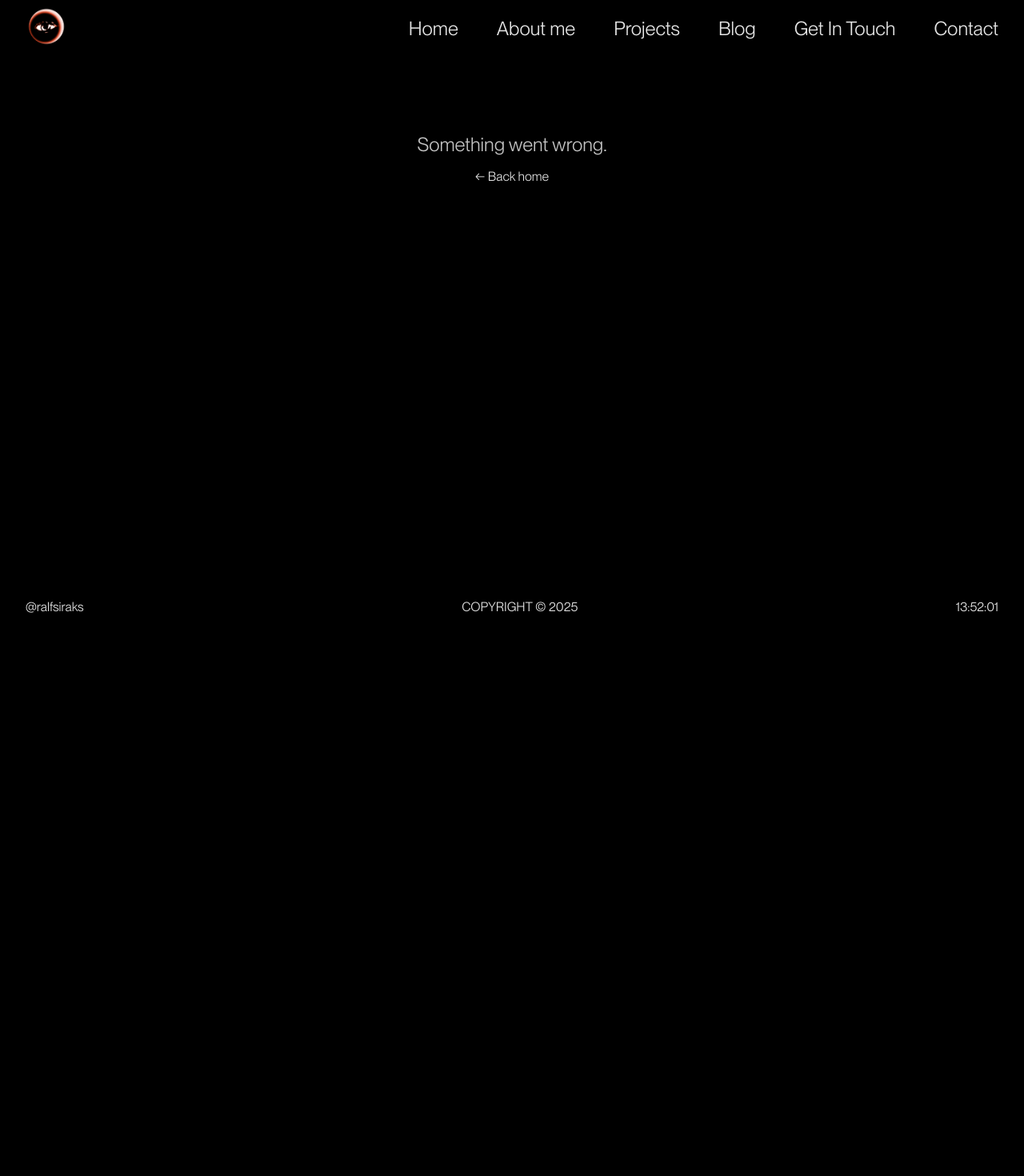
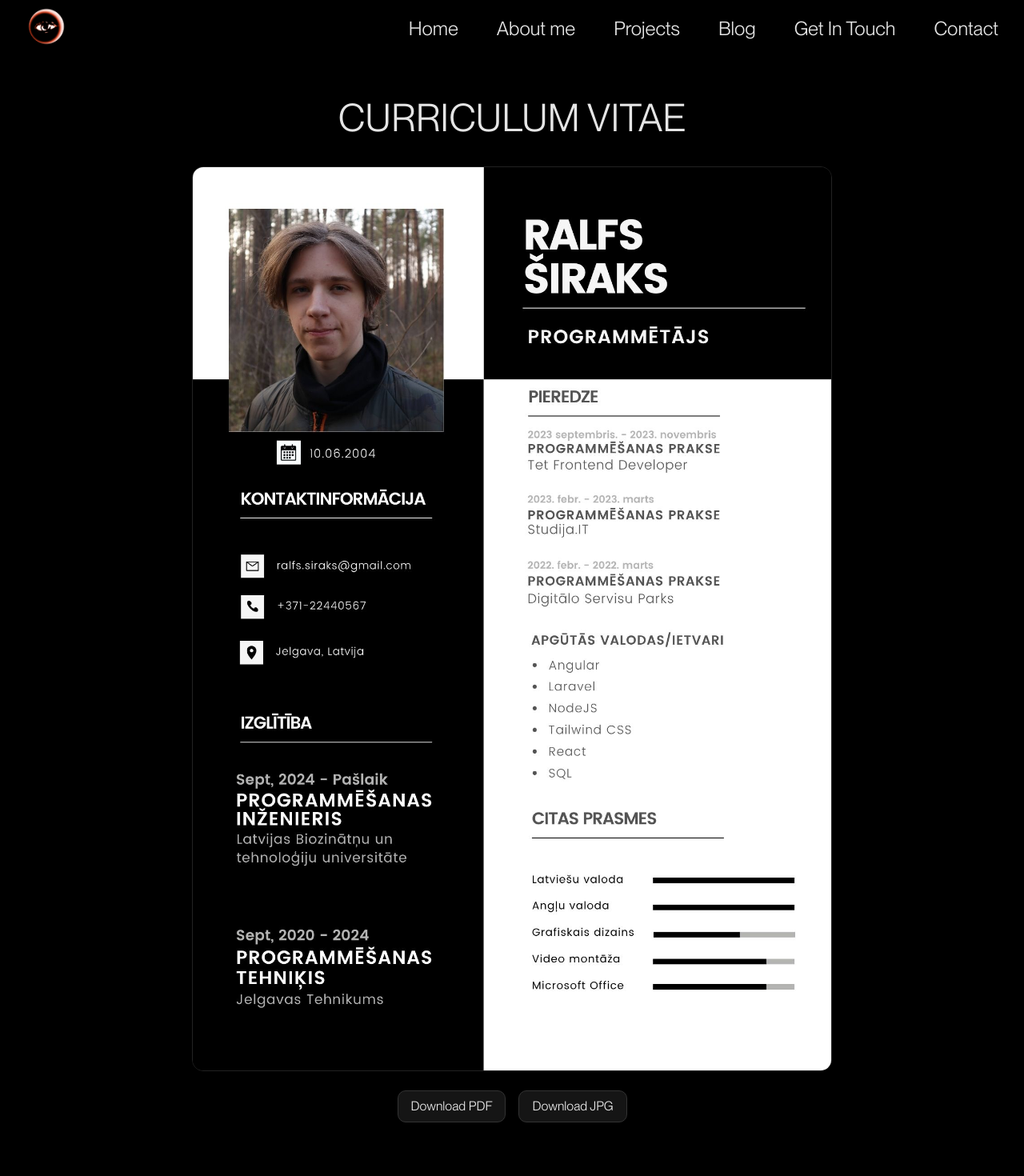
Before and after one commit to ralfsiraks/portfolio, a SvelteKit app: page /cv in a window 1280 px wide. Before the commit this address had no page. Shown: the top 1470 px of the page at 80% size. Before the commit the page ends 800 px from the top, so only its background shows below. Built offline with nearby package versions, Linux system fonts and the light colour scheme.

Commit message:
aded portfolio with download

```diff
--- a/src/routes/+page.svelte
+++ b/src/routes/+page.svelte
@@ -4,8 +4,10 @@
 </section>
 
 <style lang="scss">
+section {
+ min-height: 100vh;
+}
 .title-text {
-  min-height: 60vh;
   gap: .5rem;
 }
 </style>
--- a/src/routes/blog/+page.svelte
+++ b/src/routes/blog/+page.svelte
@@ -24,7 +24,7 @@ h1 {
   font-weight: 400;
   text-transform: uppercase;
   text-align: center;
-  margin: 3rem 0 1rem;
+  margin: 3rem 0 3rem;
   animation: fadeUp .5s cubic-bezier(.5,.05,.2,1) both;
 }
 
--- /dev/null
+++ b/src/routes/cv/+page.svelte
@@ -0,0 +1,66 @@
+<script>
+  // adjust paths based on where you put assets
+  const CV_JPG = '/cv/cv.jpg';
+  const CV_PDF = '/cv/cv.pdf';
+
+  const downloads = [
+    { label: 'Download PDF', href: CV_PDF },
+    { label: 'Download JPG', href: CV_JPG }
+  ];
+</script>
+
+<h1>Curriculum Vitae</h1>
+
+<section class="cv">
+  <img src={CV_JPG} alt="Curriculum Vitae preview" class="preview" />
+
+  <div class="actions">
+    {#each downloads as d}
+      <a class="download" href={d.href} download>{d.label}</a>
+    {/each}
+  </div>
+</section>
+
+<style lang="scss">
+h1 {
+  font-size: 3rem;
+  font-weight: 400;
+  text-transform: uppercase;
+  text-align: center;
+  margin: 3rem 0 2rem;
+}
+
+.cv {
+  display: grid;
+  place-items: center;
+  margin-bottom: 4rem;
+}
+
+.preview {
+  width: min(800px, 90vw);
+  border: 1px solid #222;
+  border-radius: 14px;
+  box-shadow: 0 10px 30px rgba(0,0,0,.35);
+}
+
+.actions {
+  margin-top: 1.5rem;
+  display: flex;
+  gap: 1rem;
+}
+
+.download {
+  border: 1px solid #333;
+  padding: .6rem 1rem;
+  border-radius: 10px;
+  text-decoration: none;
+  background: #151515;
+  color: #eaeaea;
+  transition: transform .3s cubic-bezier(.5,.05,.2,1), border-color .2s ease;
+}
+
+.download:hover {
+  transform: translateY(-2px);
+  border-color: #444;
+}
+</style>
```
Also changed, not shown: src/routes/about/+page.svelte (+2 -12 lines), static/cv/cv.jpg (added), 1 other file (tests, documents, lock files or other folders).
